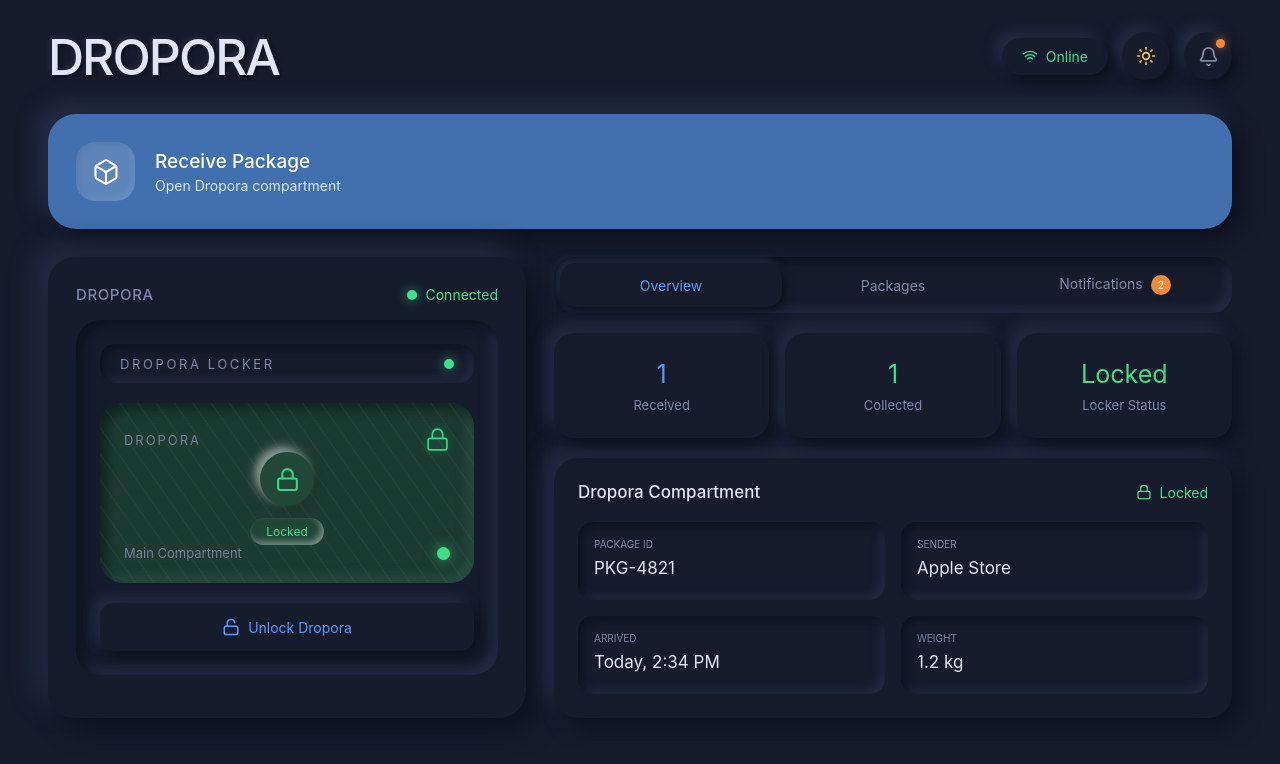
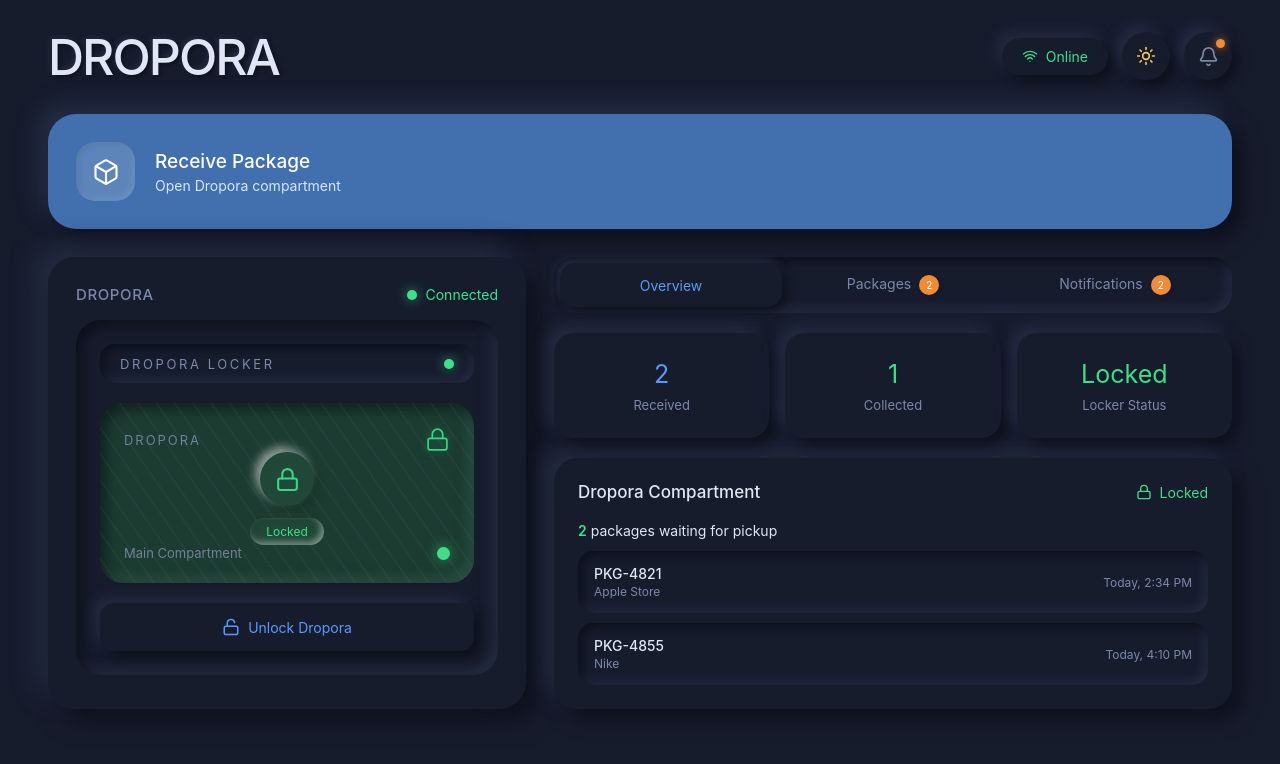
Before and after one commit to bugambilya/dropora, a React (Vite) app: page / in a window 1280 px wide. Shown: the top 764 px of the page. Built offline with nearby package versions, Linux system fonts and the light colour scheme.

Commit message:
package compartment

```diff
--- a/src/App.css
+++ b/src/App.css
@@ -1001,6 +1001,135 @@ button {
 
 
 /* ================================
+   COMPARTMENT SUMMARY (Overview)
+================================ */
+
+.compartment-summary {
+  margin: 20px 0 12px;
+
+  font-size: 14px;
+
+  color: var(--text);
+}
+
+.compartment-summary strong {
+  color: var(--green);
+  font-weight: 600;
+}
+
+.compartment-empty-note {
+  margin: 20px 0 0;
+
+  font-size: 14px;
+
+  color: var(--muted);
+}
+
+.package-mini-list {
+  display: flex;
+  flex-direction: column;
+
+  gap: 10px;
+}
+
+.package-mini-row {
+  display: flex;
+  align-items: center;
+  justify-content: space-between;
+
+  padding: 14px 16px;
+
+  border-radius: 15px;
+
+  background: var(--bg);
+
+  box-shadow:
+    inset 4px 4px 8px var(--dark-shadow),
+    inset -4px -4px 8px var(--light-shadow);
+}
+
+.package-mini-id {
+  margin: 0;
+
+  font-size: 14px;
+  font-weight: 500;
+
+  color: var(--text);
+}
+
+.package-mini-sender {
+  margin: 2px 0 0;
+
+  font-size: 12px;
+
+  color: var(--muted);
+}
+
+.package-mini-time {
+  margin-left: 12px;
+
+  font-size: 12px;
+  white-space: nowrap;
+
+  color: var(--muted);
+}
+
+
+/* ================================
+   PACKAGES TAB
+================================ */
+
+.package-group {
+  margin-top: 20px;
+}
+
+.package-group-title {
+  margin: 0 0 12px;
+
+  font-size: 13px;
+  font-weight: 500;
+  letter-spacing: 0.04em;
+
+  color: var(--muted);
+}
+
+.package-list {
+  display: flex;
+  flex-direction: column;
+
+  gap: 16px;
+}
+
+.package-card {
+  padding: 24px;
+
+  border-radius: 24px;
+
+  background: var(--bg);
+
+  box-shadow:
+    10px 10px 20px var(--dark-shadow),
+    -10px -10px 20px var(--light-shadow);
+}
+
+.package-card-collected {
+  opacity: 0.65;
+}
+
+.package-status-tag {
+  font-size: 13px;
+}
+
+.package-status-tag.waiting {
+  color: var(--green);
+}
+
+.package-status-tag.collected {
+  color: var(--muted);
+}
+
+
+/* ================================
    RESPONSIVE
 ================================ */
 
--- a/src/App.jsx
+++ b/src/App.jsx
@@ -11,12 +11,51 @@ import {
 
 import "./App.css";
 
+/* ================= MOCK DATA =================
+   Replace this with data from your API. Each package
+   is either "waiting" (still in the compartment) or
+   "collected" (already picked up).
+*/
+
+const PACKAGES = [
+  {
+    id: "PKG-4821",
+    sender: "Apple Store",
+    arrived: "Today, 2:34 PM",
+    weight: "1.2 kg",
+    status: "waiting",
+  },
+  {
+    id: "PKG-4855",
+    sender: "Nike",
+    arrived: "Today, 4:10 PM",
+    weight: "0.8 kg",
+    status: "waiting",
+  },
+  {
+    id: "PKG-4790",
+    sender: "Amazon",
+    arrived: "Yesterday, 11:02 AM",
+    weight: "2.4 kg",
+    status: "collected",
+  },
+];
+
+
 function App() {
   const [activeTab, setActiveTab] = useState("Overview");
   const [isLocked, setIsLocked] = useState(true);
   const [theme, setTheme] = useState("dark");
 
   const isDark = theme === "dark";
+
+  const waitingPackages = PACKAGES.filter(
+    (pkg) => pkg.status === "waiting"
+  );
+
+  const collectedPackages = PACKAGES.filter(
+    (pkg) => pkg.status === "collected"
+  );
 
   return (
     <div className={`app ${isDark ? "dark" : "light"}`}>
@@ -288,6 +327,13 @@ function App() {
 
                 {item}
 
+                {item === "Packages" &&
+                  waitingPackages.length > 0 && (
+                    <span className="notification-count">
+                      {waitingPackages.length}
+                    </span>
+                  )}
+
                 {item === "Notifications" && (
                   <span className="notification-count">
                     2
@@ -311,14 +357,14 @@ function App() {
               <div className="stat-grid">
 
                 <StatCard
-                  value="1"
+                  value={waitingPackages.length}
                   label="Received"
                   valueColor="blue"
                   isDark={isDark}
                 />
 
                 <StatCard
-                  value="1"
+                  value={collectedPackages.length}
                   label="Collected"
                   valueColor="green"
                   isDark={isDark}
@@ -375,35 +421,56 @@ function App() {
                 </div>
 
 
-                {/* Package Information */}
+                {/* Compartment contents summary — scales to any
+                    number of packages instead of a single fixed one */}
 
-                <div className="info-grid">
+                {waitingPackages.length === 0 ? (
 
-                  <InfoCard
-                    title="PACKAGE ID"
-                    value="PKG-4821"
-                    isDark={isDark}
-                  />
+                  <p className="compartment-empty-note">
+                    No packages waiting for pickup.
+                  </p>
 
-                  <InfoCard
-                    title="SENDER"
-                    value="Apple Store"
-                    isDark={isDark}
-                  />
+                ) : (
 
-                  <InfoCard
-                    title="ARRIVED"
-                    value="Today, 2:34 PM"
-                    isDark={isDark}
-                  />
+                  <>
 
-                  <InfoCard
-                    title="WEIGHT"
-                    value="1.2 kg"
-                    isDark={isDark}
-                  />
+                    <p className="compartment-summary">
+                      <strong>{waitingPackages.length}</strong>{" "}
+                      package{waitingPackages.length > 1 ? "s" : ""}{" "}
+                      waiting for pickup
+                    </p>
+
+                    <div className="package-mini-list">
+
+                      {waitingPackages.map((pkg) => (
+
+                        <div
+                          className="package-mini-row"
+                          key={pkg.id}
+                        >
+
+                          <div>
+                            <p className="package-mini-id">
+                              {pkg.id}
+                            </p>
+                            <p className="package-mini-sender">
+                              {pkg.sender}
+                            </p>
+                          </div>
+
+                          <span className="package-mini-time">
+                            {pkg.arrived}
+                          </span>
 
                         </div>
+
+                      ))}
+
+                    </div>
+
+                  </>
+
+                )}
 
               </div>
 
@@ -414,12 +481,64 @@ function App() {
           {/* ================= PACKAGES ================= */}
 
           {activeTab === "Packages" && (
+
+            PACKAGES.length === 0 ? (
+
               <EmptyState
                 icon={<Box size={42} />}
                 title="Your Packages"
-              description="1 package is currently registered in Dropora."
+                description="You don't have any packages yet."
                 isDark={isDark}
               />
+
+            ) : (
+
+              <div className="packages-panel">
+
+                {waitingPackages.length > 0 && (
+                  <section className="package-group">
+
+                    <h3 className="package-group-title">
+                      Waiting for pickup
+                    </h3>
+
+                    <div className="package-list">
+                      {waitingPackages.map((pkg) => (
+                        <PackageCard
+                          key={pkg.id}
+                          pkg={pkg}
+                          isDark={isDark}
+                        />
+                      ))}
+                    </div>
+
+                  </section>
+                )}
+
+                {collectedPackages.length > 0 && (
+                  <section className="package-group">
+
+                    <h3 className="package-group-title">
+                      Collected
+                    </h3>
+
+                    <div className="package-list">
+                      {collectedPackages.map((pkg) => (
+                        <PackageCard
+                          key={pkg.id}
+                          pkg={pkg}
+                          isDark={isDark}
+                        />
+                      ))}
+                    </div>
+
+                  </section>
+                )}
+
+              </div>
+
+            )
+
           )}
 
 
@@ -496,6 +615,67 @@ function InfoCard({
 }
 
 
+/* ================= PACKAGE CARD ================= */
+/* Full detail card for one package — used on the Packages tab.
+   Reuses the same status-card / info-grid look as the Overview card. */
+
+function PackageCard({ pkg, isDark }) {
+  const isCollected = pkg.status === "collected";
+
+  return (
+    <div
+      className={`package-card ${
+        isCollected ? "package-card-collected" : ""
+      }`}
+    >
+
+      <div className="status-header">
+
+        <h2>{pkg.id}</h2>
+
+        <span
+          className={`package-status-tag ${
+            isCollected ? "collected" : "waiting"
+          }`}
+        >
+          {isCollected ? "Collected" : "Waiting for pickup"}
+        </span>
+
+      </div>
+
+      <div className="info-grid">
+
+        <InfoCard
+          title="SENDER"
+          value={pkg.sender}
+          isDark={isDark}
+        />
+
+        <InfoCard
+          title="ARRIVED"
+          value={pkg.arrived}
+          isDark={isDark}
+        />
+
+        <InfoCard
+          title="WEIGHT"
+          value={pkg.weight}
+          isDark={isDark}
+        />
+
+        <InfoCard
+          title="STATUS"
+          value={isCollected ? "Picked Up" : "In Locker"}
+          isDark={isDark}
+        />
+
+      </div>
+
+    </div>
+  );
+}
+
+
 /* ================= EMPTY STATE ================= */
 
 function EmptyState({
```
Lines whose indentation alone changed are shown as unchanged.
